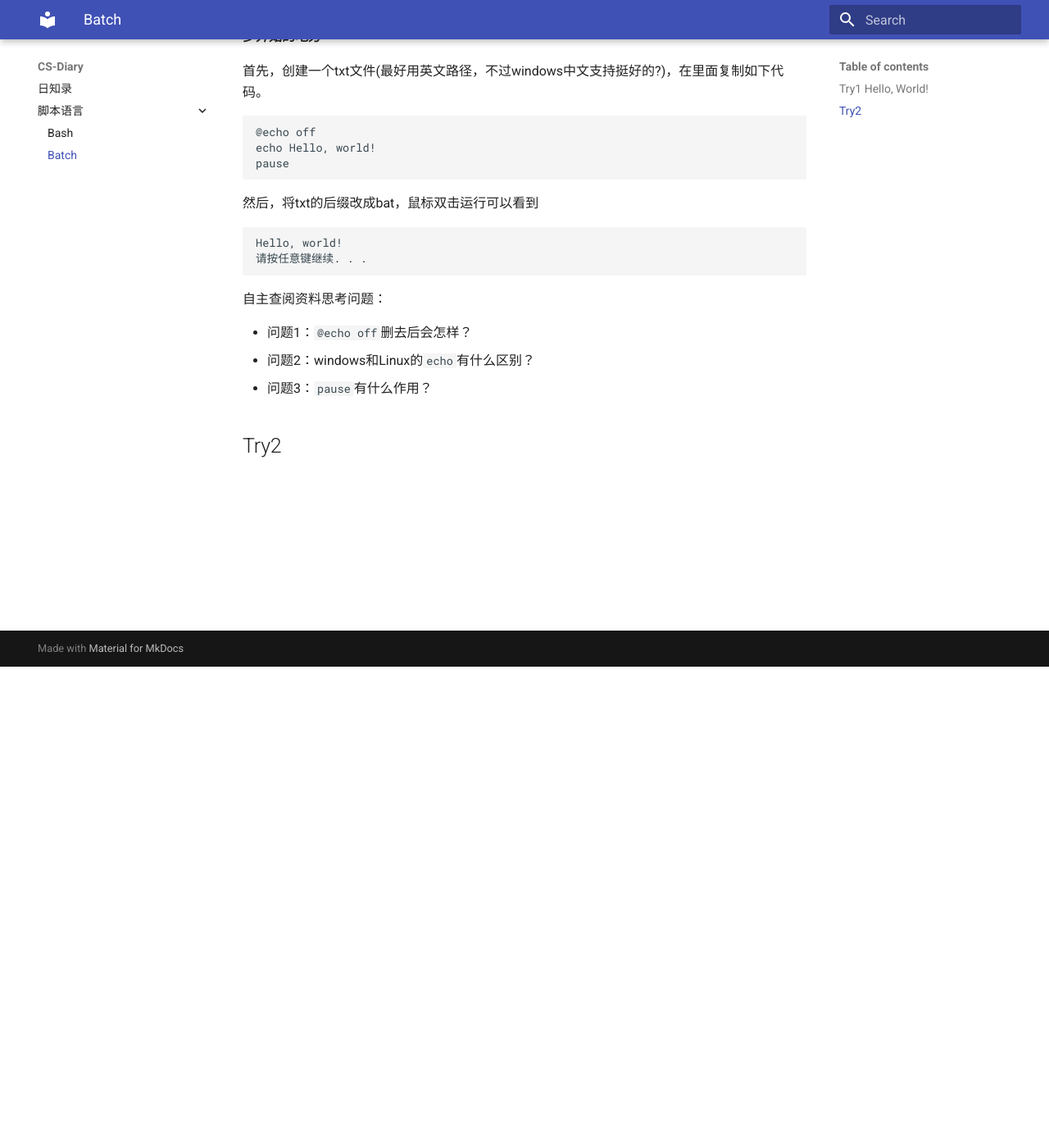
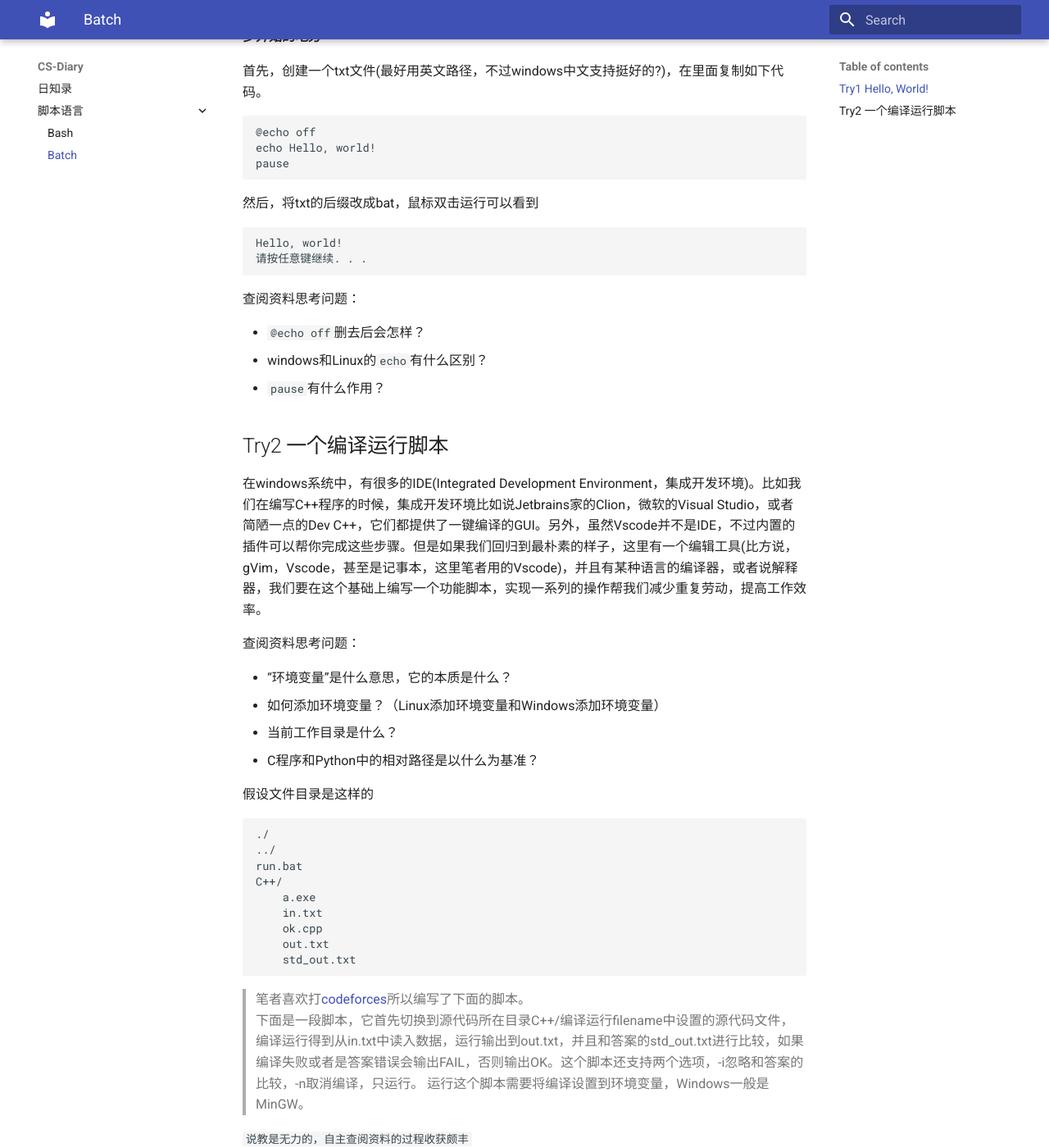
Before and after one commit to hardstone19937/hardstone19937.github.io, an MkDocs documentation site: the page built from docs/脚本语言/batch.md, in a window 1280 px wide and 1400 px high, scrolled down 587 px. Shown: the whole window at 82% size. Built offline with MkDocs 1.6.1 and Material for MkDocs 9.7.7, drawn with Linux system fonts in a browser that asks for light colours; some of the changed text lies outside the part shown.

Commit message:
2024/6/3

````diff
--- a/docs/脚本语言/batch.md
+++ b/docs/脚本语言/batch.md
@@ -22,15 +22,154 @@
 ```
 
 然后，将txt的后缀改成bat，鼠标双击运行可以看到
-```
+```txt
 Hello, world!
 请按任意键继续. . .
 ```
 
-自主查阅资料思考问题：
+查阅资料思考问题：
 
-- 问题1：`@echo off`删去后会怎样？
-- 问题2：windows和Linux的`echo`有什么区别？
-- 问题3：`pause`有什么作用？
+- `@echo off`删去后会怎样？
+- windows和Linux的`echo`有什么区别？
+- `pause`有什么作用？
 
-## Try2
+## Try2 一个编译运行脚本
+
+在windows系统中，有很多的IDE(Integrated Development Environment，集成开发环境)。比如我们在编写C++程序的时候，集成开发环境比如说Jetbrains家的Clion，微软的Visual Studio，或者简陋一点的Dev C++，它们都提供了一键编译的GUI。另外，虽然Vscode并不是IDE，不过内置的插件可以帮你完成这些步骤。但是如果我们回归到最朴素的样子，这里有一个编辑工具(比方说，gVim，Vscode，甚至是记事本，这里笔者用的Vscode)，并且有某种语言的编译器，或者说解释器，我们要在这个基础上编写一个功能脚本，实现一系列的操作帮我们减少重复劳动，提高工作效率。
+
+查阅资料思考问题：
+
+- “环境变量”是什么意思，它的本质是什么？
+- 如何添加环境变量？（Linux添加环境变量和Windows添加环境变量）
+- 当前工作目录是什么？
+- C程序和Python中的相对路径是以什么为基准？
+
+假设文件目录是这样的
+
+```
+./
+../
+run.bat
+C++/
+    a.exe
+    in.txt
+    ok.cpp
+    out.txt
+    std_out.txt
+```
+> 笔者喜欢打[codeforces](https://codeforces.com/)所以编写了下面的脚本。
+> 下面是一段脚本，它首先切换到源代码所在目录C++/编译运行filename中设置的源代码文件，编译运行得到从in.txt中读入数据，运行输出到out.txt，并且和答案的std_out.txt进行比较，如果编译失败或者是答案错误会输出FAIL，否则输出OK。这个脚本还支持两个选项，-i忽略和答案的比较，-n取消编译，只运行。
+> 运行这个脚本需要将编译设置到环境变量，Windows一般是MinGW。
+
+`说教是无力的，自主查阅资料的过程收获颇丰`
+
+一些需要的知识:
+- bat脚本中，cd，set等命令的含义和用法。
+- 如何获取传给脚本的参数？
+- 如何获取上一条命令的返回值？
+- 标准输入输出重定向为文件
+- bat脚本字符的处理。
+
+
+```bat
+@echo off
+cd C++
+
+set filename=ok.cpp
+set date=%DATE:~0,10%
+set time=%TIME:~0,8%
+echo System time %date% at %time%
+
+for /f "tokens=1-3 delims=/- " %%i in ("%date%")do set/a y=%%i,m=%%j,d=%%k
+set date=%y%/%m%/%d%
+
+if "%1" neq "-n" (
+    echo ***start to complile***
+
+    g++ -Wall %filename% -o a.exe -O2
+
+    for /f "tokens=1,2 delims= " %%a in ('forfiles /m a.exe /c "cmd /c echo @fdate @ftime"') do (
+        if "%%a" neq "%date%" (
+            echo ***fail to complie***
+            goto ERROR
+        )
+        if "%%b" lss "%time%" (
+            echo ***fail to complie***
+            goto ERROR
+        )
+    )
+    echo ***complied successfully***
+)
+echo ***begin to run***
+a <in.txt> out.txt
+
+echo ***finsih running***
+
+if "%1" == "-i" (
+    goto YES
+)
+
+fc /w out.txt std_out.txt
+
+if %Errorlevel% == 0 (
+:YES
+    echo   ___  _   __
+    echo  / _ \^| ^| / /
+    echo ^| ^| ^| ^| ^|/ /
+    echo ^| ^| ^| ^|   ^<
+    echo ^| ^|_^| ^| ^|\ \
+    echo  \___/^|_^| \_\
+if "%1" == "-i" (
+    goto EOF
+)
+) else (
+:ERROR
+echo  ______      _____ _
+echo ^|  ____/\   ^|_   _^| ^|
+echo ^| ^|__ /  \    ^| ^| ^| ^|
+echo ^|  __/ /\ \   ^| ^| ^| ^|
+echo ^| ^| / ____ \ _^| ^|_^| ^|____
+echo ^|_^|/_/    \_\_____^|______^|
+
+
+)
+:EOF
+
+```
+运行的效果类似
+```
+System time 2024/06/03 at 21:24:45
+***start to complile***
+***complied successfully***
+***begin to run***
+***finsih running***
+正在比较文件 out.txt 和 STD_OUT.TXT
+FC: 找不到差异
+
+  ___  _   __
+ / _ \| | / /
+| | | | |/ /
+| | | |   <
+| |_| | |\ \
+ \___/|_| \_\
+```
+
+
+回到正文，笔者在尝试的时候遇到很多问题，看似简单的脚本。读者可以自己去尝试的写写类似的脚本试试。在使用g++编译的时候，笔者发现，就算是编译失败后，终端获取的命令的返回值仍然是0，所以只能比较当前终端开始的时间和文件上次更新的时间，因为当g++编译失败的时候不会去更新已经编译的exe文件。windows系统本身的以GUI为主，所以脚本命令相对Linux而言功能弱一些，但是提供的API也是很多的，功能也足够强大。注意了，一个零碎的小知识点，类似Linux的man命令可以查看各个选项(在windows里面不叫“选项”叫“开关”)，比如，我们查看set的选项可以在cmd窗口内键入`set /?`，即可查看相关选项的含义了，这个应该是DOS系统留下来的传统，之前笔者在摆弄DOSBOX的DEBUG工具的时候也是类似的。读者可能觉得这样编译不麻烦吗？其实也不麻烦，把Vscode设置成文件自动保存（不然编译的是旧文件）后，按``Ctrl + ` ``就能打开终端，一般是powershell，键入./run.bat，如果有历史记录的话可按方向上键，回车即可运行。
+
+那个OK字符是我用网站生成的，有需要的可以用
+[字符画生成网站](https://patorjk.com/software/taag/#p=display&f=Graffiti&t=Type%20Something%20)
+
+推荐查阅：
+
+- forfiles的使用方法
+- for的使用方法
+
+留作读者思考:
+
+- 使用Windows原生的Command Prompt(CMD)和Powershell运行bat脚本有什么区别？
+- 为什么笔者没有选择打印彩色字，而是使用字符画打印。
+- echo里面的`^`符号的作用是什么呢？
+
+
+> 生活不只有用之用，无用之用亦为美
````
Also changed, not shown: docs/index.md (+1 -0 lines).
